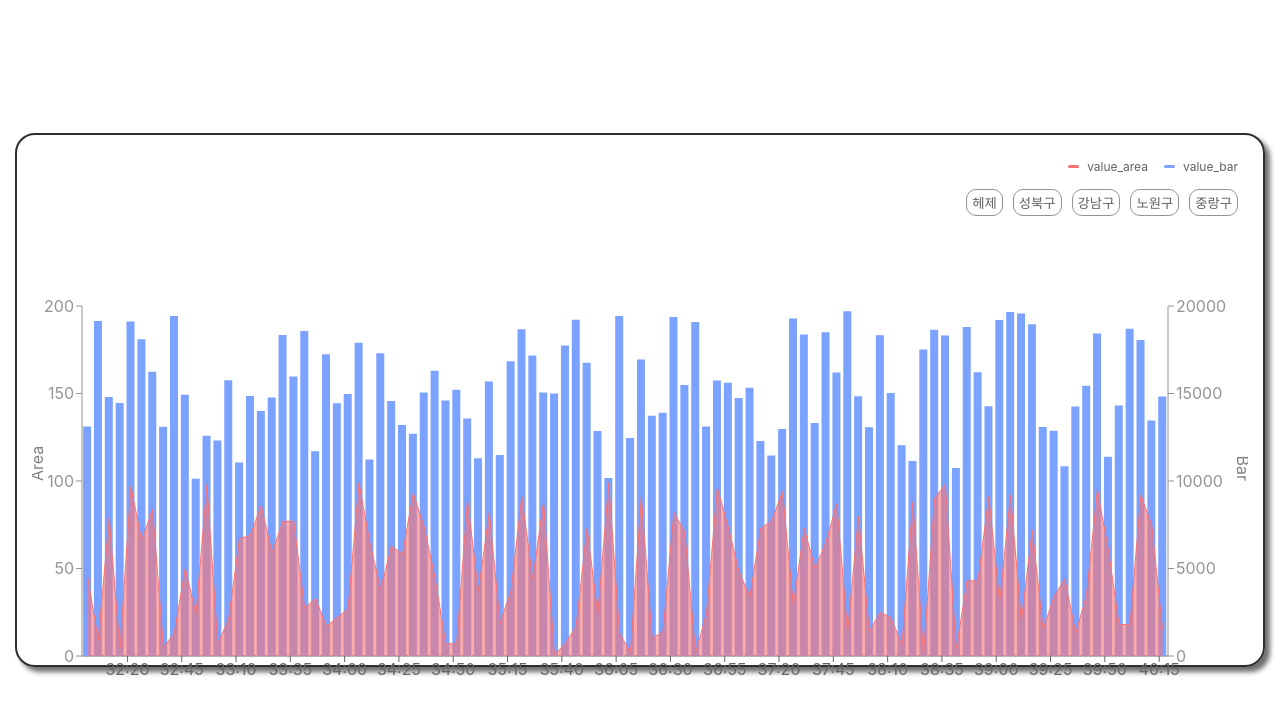
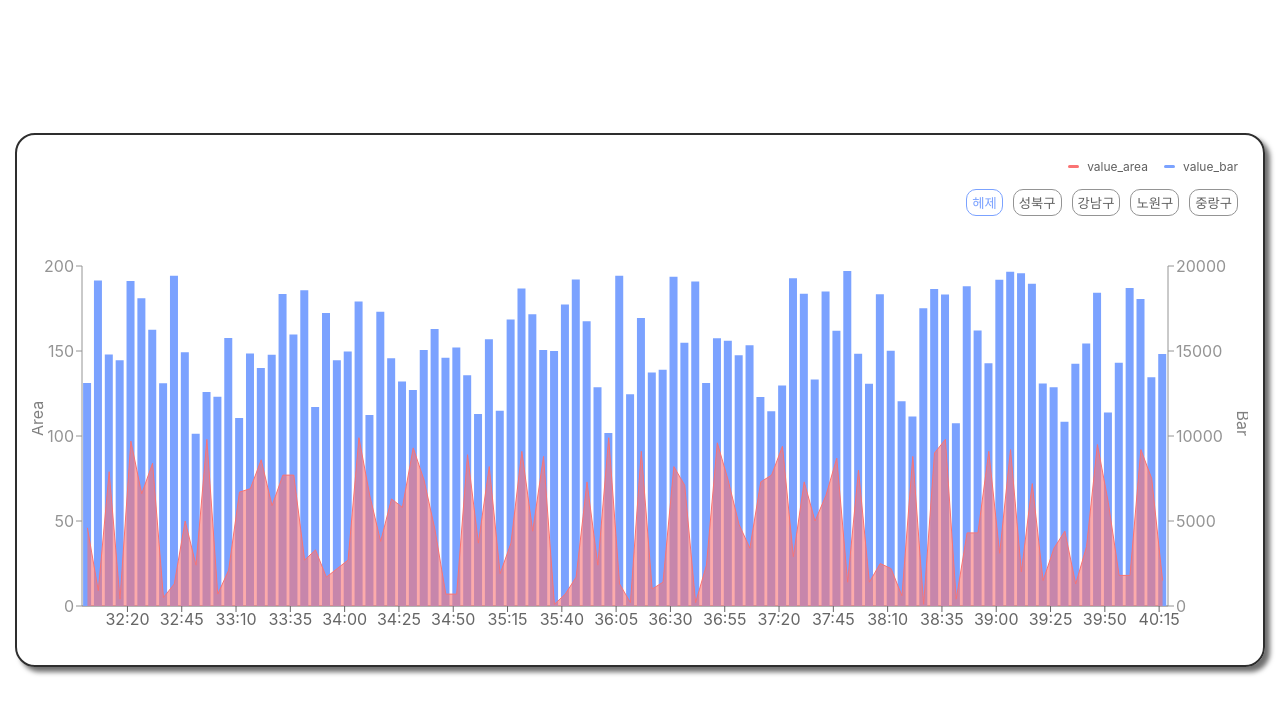
Before and after one commit to plou102/pre-onboarding-12th-4, a React (Create React App) app: page / in a window 1280 px wide. Shown: the top 714 px of the page. Built offline with nearby package versions, Linux system fonts and the light colour scheme.

Commit message:
Feat: FilterButton 모듈화 및 클릭 시 버튼 색변화 오류 수정

```diff
--- a/src/App.tsx
+++ b/src/App.tsx
@@ -1,13 +1,15 @@
-import React from 'react';
 import './App.css';
 import { styled } from 'styled-components';
 import { Outlet } from 'react-router-dom';
+import { FilterIdContext } from './context/FilterIdContext';
 
 function App() {
   return (
-    <Container>
-      <Outlet />
-    </Container>
+    <FilterIdContext>
+      <Container>
+        <Outlet />
+      </Container>
+    </FilterIdContext>
   );
 }
 
--- /dev/null
+++ b/src/components/FilterButton.tsx
@@ -0,0 +1,29 @@
+import { IdContext } from 'src/context/FilterIdContext';
+import React, { useContext } from 'react';
+import { css, styled } from 'styled-components';
+
+const FilterButton = ({ item }: { item: string }) => {
+  const { filterId, setFilterId } = useContext(IdContext);
+
+  return (
+    <FilterBtn click={filterId === item ? 'true' : 'false'} onClick={() => setFilterId(item)}>
+      {item === '' ? '헤제' : item}
+    </FilterBtn>
+  );
+};
+
+export default FilterButton;
+
+const FilterBtn = styled.button<{ click: string }>`
+  border-radius: 10px;
+  padding: 3px 5px;
+  background-color: transparent;
+  border: 1px solid #949494;
+  color: #606060;
+  ${props =>
+    props.click === 'true' &&
+    css`
+      border: 1px solid #7ba2ff;
+      color: #7ba2ff;
+    `}
+`;
--- /dev/null
+++ b/src/context/FilterIdContext.tsx
@@ -0,0 +1,17 @@
+import { Dispatch, ReactNode, SetStateAction, createContext, useState } from 'react';
+
+interface IdContextType {
+  filterId: string;
+  setFilterId: Dispatch<SetStateAction<string>>;
+}
+
+export const IdContext = createContext<IdContextType>({
+  filterId: '',
+  setFilterId: () => '',
+});
+
+export const FilterIdContext = ({ children }: { children: ReactNode }) => {
+  const [filterId, setFilterId] = useState('');
+
+  return <IdContext.Provider value={{ filterId, setFilterId }}>{children}</IdContext.Provider>;
+};
--- a/src/pages/Main.tsx
+++ b/src/pages/Main.tsx
@@ -1,5 +1,5 @@
-import { Response } from '@/types';
-import React, { useEffect, useState } from 'react';
+import FilterButton from 'src/components/FilterButton';
+import React, { useContext, useEffect, useState } from 'react';
 import {
   ComposedChart,
   Bar,
@@ -11,8 +11,10 @@ import {
   Cell,
 } from 'recharts';
 import { CategoricalChartFunc } from 'recharts/types/chart/generateCategoricalChart';
+import { styled } from 'styled-components';
+import { Response } from '@/types';
 import mock_data from 'src/mock/mock_data.json';
-import { styled } from 'styled-components';
+import { IdContext } from 'src/context/FilterIdContext';
 
 interface stateProps {
   name: string;
@@ -21,14 +23,22 @@ interface stateProps {
   value_bar: number;
 }
 
+interface IActivePayload {
+  activePayload: {
+    payload: stateProps;
+  }[];
+}
+
 const Main = () => {
   const response: Response = mock_data.response;
   const [mockData, setMockData] = useState<stateProps[]>([]);
-  const [index, setIndex] = useState(0);
   const data = Object.values(response);
   const name = Object.keys(response);
+  const [index, setIndex] = useState(0);
   const [id, setId] = useState<string[]>([]);
-  const [filter, setFilter] = useState('');
+
+  // const [filterId, setFilterId] = useState('');
+  const { filterId, setFilterId } = useContext(IdContext);
 
   useEffect(() => {
     if (index < data.length) {
@@ -54,27 +64,13 @@ const Main = () => {
     const min = String(date.getMinutes()).padStart(2, '0');
     const sec = String(date.getSeconds()).padStart(2, '0');
 
-    // if (idx % 20 === 0) {
-    //   return `${min}:${sec}`;
-    // }
-
     return `${min}:${sec}`;
   };
-
-  const filterBtnClick = (item: string) => {
-    setFilter(item);
-  };
-
-  interface IActivePayload {
-    activePayload: {
-      payload: stateProps;
-    }[];
-  }
 
   const filterClick = ({ activePayload }: IActivePayload) => {
     const payload = activePayload[0].payload;
 
-    if (payload) setFilter(payload.id);
+    if (payload) setFilterId(payload.id);
   };
 
   return (
@@ -85,13 +81,13 @@ const Main = () => {
       </Parameter>
 
       <FilterContent>
-        <FilterBtn onClick={() => filterBtnClick('')}>헤제</FilterBtn>
-        {id.map(item => {
-          return <FilterBtn onClick={() => filterBtnClick(item)}>{item}</FilterBtn>;
+        <FilterButton item={''} key={0} />
+        {id?.map((item, idx) => {
+          return <FilterButton item={item} key={idx + 1} />;
         })}
       </FilterContent>
 
-      <ResponsiveContainer width="100%" height={400}>
+      <ResponsiveContainer width="100%" height="75%">
         <ComposedChart
           data={mockData}
           margin={{
@@ -126,10 +122,10 @@ const Main = () => {
 
           <Tooltip />
           <Bar yAxisId="right" dataKey="value_bar" fill="#7ba2ff">
-            {data.map((item, index) => (
+            {mockData?.map((item, index) => (
               <Cell
                 cursor="pointer"
-                fill={filter === item.id ? '#949494' : '#7ba2ff'}
+                fill={filterId === item.id ? '#949494' : '#7ba2ff'}
                 key={`cell-${index}`}
               />
             ))}
@@ -137,35 +133,6 @@ const Main = () => {
           <Area yAxisId="left" dataKey="value_area" id="id" stroke="#fa7373" fill="#fa7373" />
         </ComposedChart>
       </ResponsiveContainer>
-
-      {/* <YContent>
-        <LeftYLine>
-          {Array(201)
-            .fill(0)
-            .map((_, idx) => {
-              if (idx % 40 === 0) {
-                return <LeftPoint>{idx}</LeftPoint>;
-              }
-            })}
-        </LeftYLine>
-
-        <RightYLine>
-          {Array(20001)
-            .fill(0)
-            .map((_, idx) => {
-              if (idx % 4000 === 0) {
-                return <RightPoint>{idx}</RightPoint>;
-              }
-            })}
-        </RightYLine>
-      </YContent> */}
-
-      {/* <XLine>
-        {name.map((item, idx) => {
-          const time = getClock(item, idx);
-          return <Xpoint>{time}</Xpoint>;
-        })}
-      </XLine> */}
     </MainContent>
   );
 };
@@ -173,9 +140,8 @@ const Main = () => {
 export default Main;
 
 const MainContent = styled.div`
-  .recharts-wrapper {
-    width: 100%;
-  }
+  width: 100%;
+  height: 100%;
 `;
 
 const Parameter = styled.div`
@@ -215,80 +181,5 @@ const FilterContent = styled.div`
   justify-content: end;
   gap: 10px;
 
-  margin: 0 10px 70px 0;
+  margin: 0 10px 30px 0;
 `;
-
-const FilterBtn = styled.button`
-  border-radius: 10px;
-  padding: 3px 5px;
-  background-color: transparent;
-  border: 1px solid #949494;
-  color: #606060;
-`;
-
-// const XLine = styled.div`
-//   position: relative;
-//   width: 92%;
-//   margin: 0 auto;
-//   border: 1px solid #949494;
-// `;
-
-// const Xpoint = styled.span`
-//   display: block;
-//   float: left;
-//   width: calc(100% / 15);
-//   font-size: 10px;
-//   color: #949494;
-//   line-height: 30px;
-//   text-transform: uppercase;
-//   text-align: center;
-
-//   &:before {
-//     content: '';
-//     position: absolute;
-//     bottom: 0;
-//     display: block;
-//     width: 11px;
-//     height: 3px;
-//     border-radius: 3px;
-//     background-color: #949494;
-//     transform: rotate(90deg);
-//     margin-left: calc((100% / 15) / 2.2);
-//   }
-// `;
-
-// const YContent = styled.div`
-//   display: flex;
-//   width: 100%;
-//   justify-content: space-between;
-//   margin: 0 auto -3px;
-// `;
-
-// const LeftYLine = styled.div`
-//   display: flex;
-//   width: 3%;
-//   flex-direction: column-reverse;
-//   gap: 70px;
-//   border-right: 1px solid #949494;
-//   padding-right: 10px;
-// `;
-
-// const RightYLine = styled.div`
-//   display: flex;
-//   width: 3%;
-//   flex-direction: column-reverse;
-//   gap: 70px;
-//   border-left: 1px solid #949494;
-//   padding-left: 10px;
-// `;
-
-// const LeftPoint = styled.span`
-//   color: #949494;
-//   text-align: right;
-//   font-size: 12px;
-// `;
-
-// const RightPoint = styled.span`
-//   color: #949494;
-//   font-size: 12px;
-// `;
```
